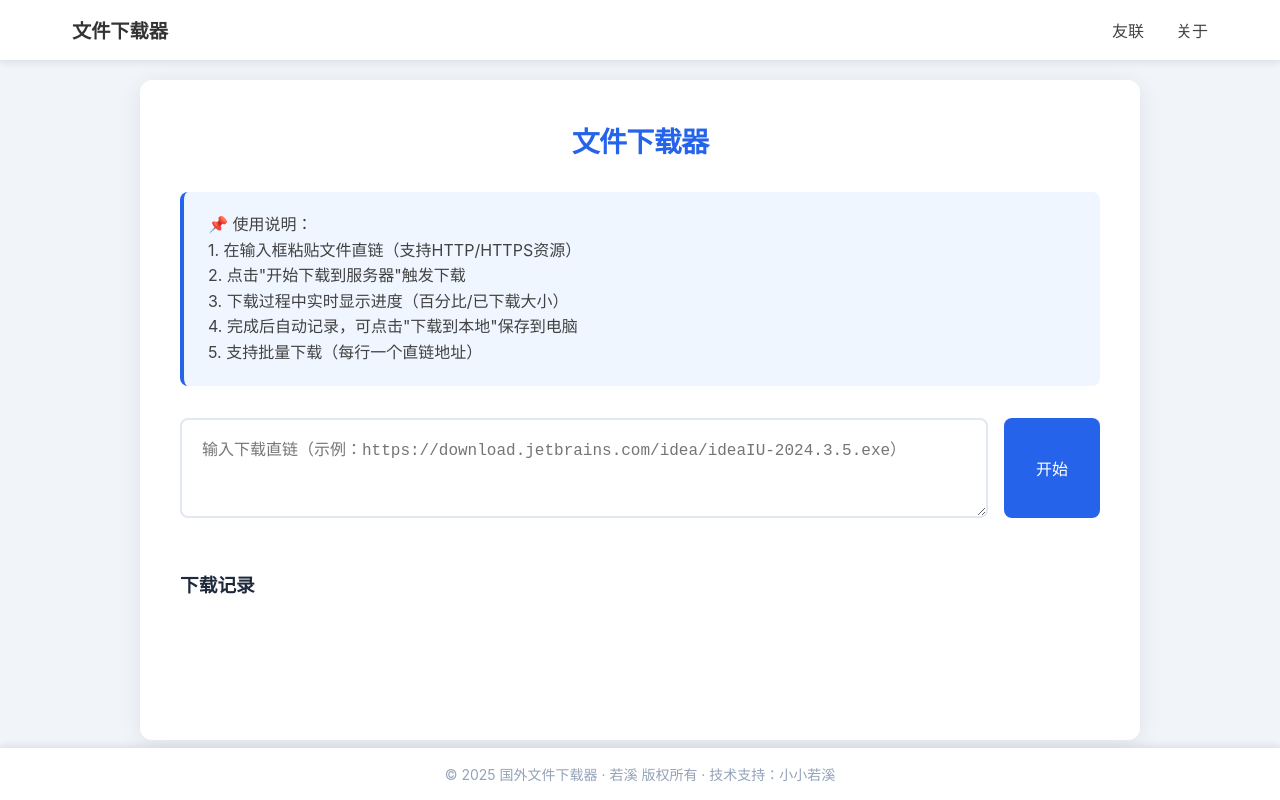
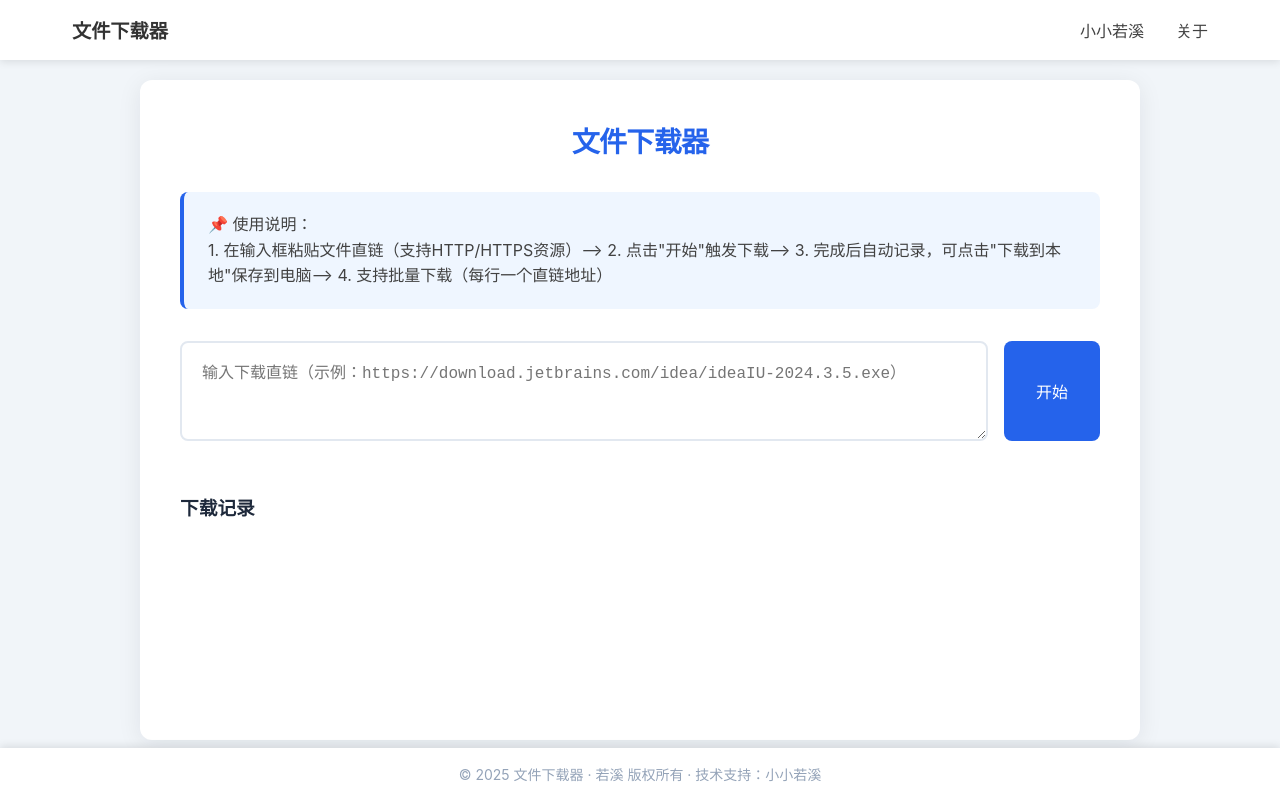
Before and after one commit to leaf2019820/down, a website: page public/index.html in a window 1280 px wide. Drawn offline with Linux system fonts and the light colour scheme; no server answers.

Commit message:
v1.0.1 增加批量下载，修复多线程下载，重构页面，优化潜在问题，重写项目文档

```diff
--- a/public/index.html
+++ b/public/index.html
@@ -10,7 +10,7 @@
     <div class="navbar-content">
       <a href="/" class="navbar-logo">文件下载器</a>
       <div class="navbar-links">
-        <a href="/friends" class="navbar-link">友联</a>
+        <a href="https://rxstore24.cc/" class="navbar-link" target="_blank">小小若溪</a>
         <a href="/about" class="navbar-link">关于</a>
       </div>
     </div>
@@ -21,11 +21,10 @@
     <div class="intro">
       <p style="color: #424242; font-size: 16px; line-height: 1.6; margin-bottom: 0;">
         📌 使用说明：<br>
-        1. 在输入框粘贴文件直链（支持HTTP/HTTPS资源）<br>
-        2. 点击"开始下载到服务器"触发下载<br>
-        3. 下载过程中实时显示进度（百分比/已下载大小）<br>
-        4. 完成后自动记录，可点击"下载到本地"保存到电脑<br>
-        5. 支持批量下载（每行一个直链地址）
+        1. 在输入框粘贴文件直链（支持HTTP/HTTPS资源）-->
+        2. 点击"开始"触发下载-->
+        3. 完成后自动记录，可点击"下载到本地"保存到电脑-->
+        4. 支持批量下载（每行一个直链地址）
       </p>
     </div>
     <div class="input-group">
@@ -48,7 +47,7 @@
 
   <footer class="copyright">
     <p style="text-align: center; font-size: 14px;">
-      © 2025 国外文件下载器 · 若溪 版权所有 · 技术支持：小小若溪
+      © 2025 文件下载器 · 若溪 版权所有 · 技术支持：小小若溪
     </p>
   </footer>
 
--- a/public/script.js
+++ b/public/script.js
@@ -129,19 +129,26 @@ function trackProgress(taskId, taskElement) {
 async function loadHistory() {
   const response = await fetch('/history');
   const history = await response.json();
-  // 新增"cancelled"状态映射
+
+  // 新增：判断历史记录是否为空
+  if (history.length === 0) {
+    historyList.innerHTML = '<div class="empty-history" style="color: #666; font-size: 14px; text-align: center; padding: 20px;">诶，下载记录怎么空了</div>';
+    return;
+  }
+
+  // 原有状态映射和渲染逻辑（保持不变）
   const statusMap = {
     downloading: '下载中',
     completed: '下载完成',
     failed: '下载失败',
-    cancelled: '已取消',  // 新增
+    cancelled: '已取消',
     not_found: '未找到'
   };
 
   historyList.innerHTML = history.map(item =>
     `<div class="history-item">
       <p>文件名：${item.filename}</p>
-      <p>文件大小：${item.size || '未知'}MB</p>
+      <p>文件大小：${item.size || '未知'}</p>
       <p>状态：${statusMap[item.status] || item.status}</p>
       <p>时间：${new Date(item.timestamp).toLocaleString()}</p>
       ${item.status === 'completed' ? `<a href="/download-file/${encodeURIComponent(item.filename)}">下载到本地</a>` : ''}
@@ -149,6 +156,7 @@ async function loadHistory() {
     </div>`
   ).join('');
 
+  // 原有删除按钮绑定逻辑（保持不变）
   document.querySelectorAll('.delete-btn').forEach(btn => {
     btn.addEventListener('click', async () => {
       const taskId = btn.dataset.id;
```
Also changed, not shown: README.md.
